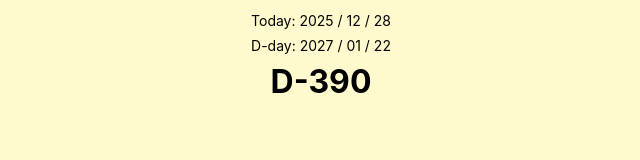
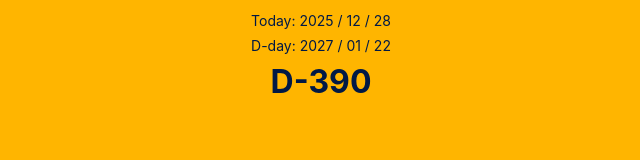
Before and after one commit to smp21lhj/notion_Dday_smp21lhj, a plain HTML site: page index.html in a window 1280 px wide. Shown: the whole page, without its empty margins (319-959 px from the left). Drawn offline with Linux system fonts and the light colour scheme; a web font is replaced by a local one.

Commit message:
Update text and background colors in settings

```diff
--- a/index.html
+++ b/index.html
@@ -51,8 +51,8 @@ const TODAY_DATE = new Date().toISOString().slice(0, 10);  // Date of Today
 // 🔧 Date Setting 날짜 설정
 const DDAY_DATE  = "2027-01-22"; //Date of D-day(D-0) 디데이(D-0) 날짜
 // 🔧 Color Setting 색상 설정
-const TEXT_COLOR = "#000000"; //Text color (HEX code) 텍스트 색상
-const BG_COLOR   = "#fffacd"; //Background color (HEX code) 배경 색상
+const TEXT_COLOR = "#011945"; //Text color (HEX code) 텍스트 색상
+const BG_COLOR   = "#ffb500"; //Background color (HEX code) 배경 색상
 //**********************************
 
 document.documentElement.style.setProperty("--text-color", TEXT_COLOR);
```
